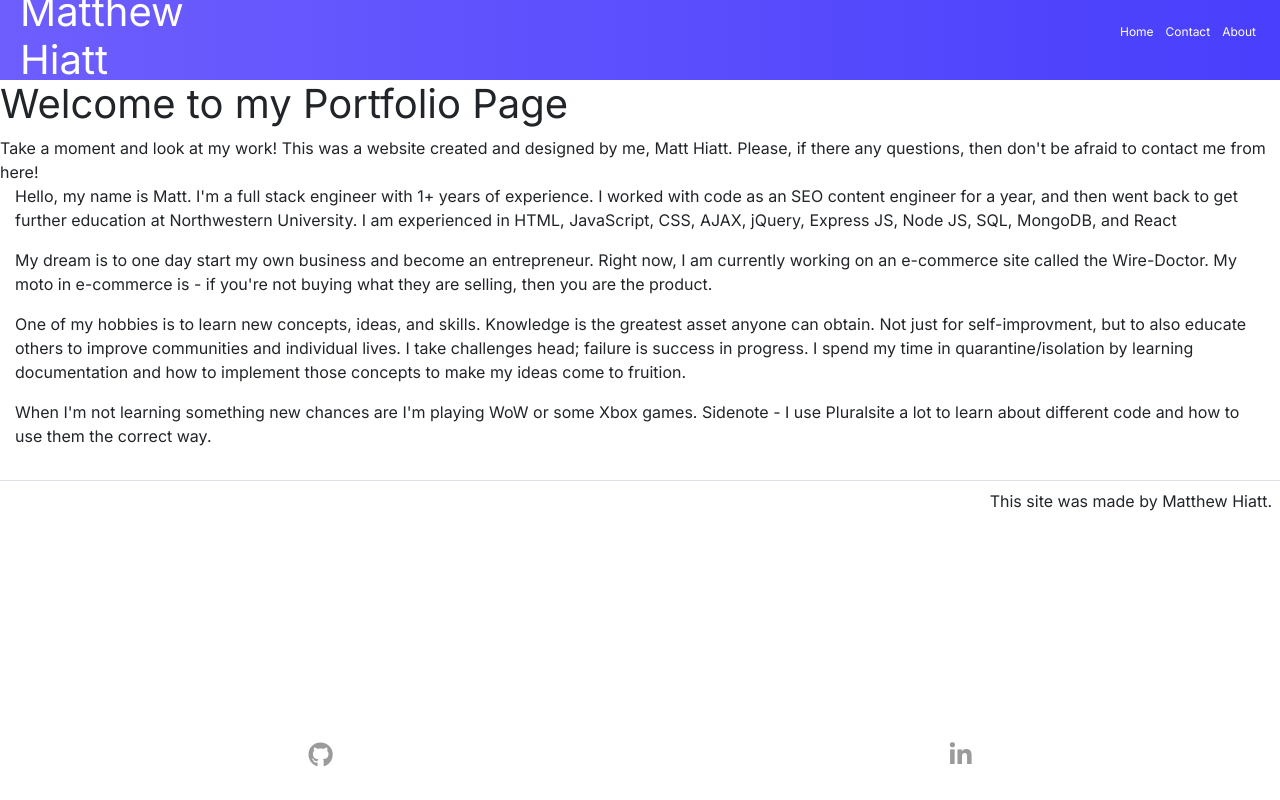
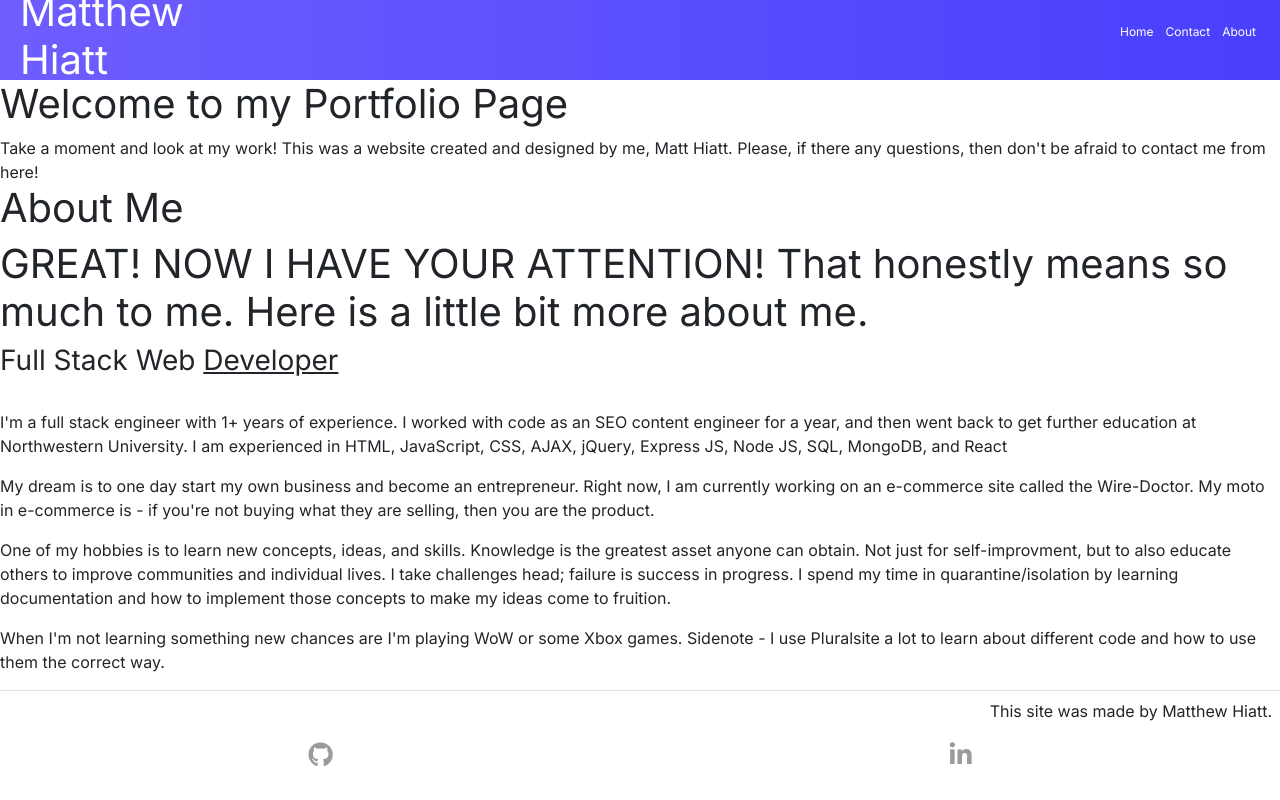
Before and after one commit to matthiatt/React-Portfolio, a React (Create React App) app: page /about in a window 1280 px wide. Built offline with nearby package versions, Linux system fonts and the light colour scheme.

Commit message:
new content

```diff
--- a/src/Pages/about.js
+++ b/src/Pages/about.js
@@ -1,16 +1,25 @@
-import React from "react";
-import ContentLink from "./contentLink";
+import React, { Component } from "react";
+import "./aboutStyles";
 
-function About() {
-  return (
-    <div>
-      <ContentLink>
+class About extends Component {
+  render() {
+    return (
+      <div className="containerDiv">
+        <h1 className="h1-topic">About Me</h1>
+        <h1>
+          GREAT! NOW I HAVE YOUR ATTENTION! That honestly means so much to me.
+          Here is a little bit more about me.
+        </h1>
+        <h3>
+          Full Stack Web <u>Developer</u>
+        </h3>
+        <br></br>
         <p>
-          Hello, my name is Matt. I'm a full stack engineer with 1+ years of
-          experience. I worked with code as an SEO content engineer for a year,
-          and then went back to get further education at Northwestern
-          University. I am experienced in HTML, JavaScript, CSS, AJAX, jQuery,
-          Express JS, Node JS, SQL, MongoDB, and React
+          I'm a full stack engineer with 1+ years of experience. I worked with
+          code as an SEO content engineer for a year, and then went back to get
+          further education at Northwestern University. I am experienced in
+          HTML, JavaScript, CSS, AJAX, jQuery, Express JS, Node JS, SQL,
+          MongoDB, and React
         </p>
 
         <p>
@@ -35,9 +44,9 @@ function About() {
           some Xbox games. Sidenote - I use Pluralsite a lot to learn about
           different code and how to use them the correct way.
         </p>
-      </ContentLink>
-    </div>
-  );
+      </div>
+    );
+  }
 }
 
 export default About;
--- /dev/null
+++ b/src/Pages/aboutStyles.css
@@ -0,0 +1,7 @@
+.containerDiv {
+    padding: 50px;
+    --containerDiv-flex:6;
+    padding: 100px;
+    background-color: #f4f5f9;
+    flex:var(--containerDiv-flex);
+}
--- a/src/Pages/contact.js
+++ b/src/Pages/contact.js
@@ -1,7 +1,16 @@
-import React from "react";
+import React, { Component } from "react";
+import Social from "../components/Social/socialBar";
 
-function Contact() {
-  <div></div>;
+class Contact extends Component {
+  render() {
+    return (
+      <div className="containerDiv">
+        <h1 className="h1-topic">Contact Me</h1>
+        <h3>Email : mhiatt62@gmail.com</h3>
+        <Social />
+      </div>
+    );
+  }
 }
 
 export default Contact;
--- a/src/Pages/contentLink.js
+++ /dev/null
@@ -1,16 +0,0 @@
-import React from "react";
-import Row from "react-bootstrap/Row";
-import Col from "react-bootstrap/Col";
-import Container from "react-bootstrap/Container";
-
-function ContentLink(props) {
-  return (
-    <Container fluid={true}>
-      <Row className="justify-content-center">
-        <Col md={12}>{props.children}</Col>
-      </Row>
-    </Container>
-  );
-}
-
-export default ContentLink;
--- a/src/Pages/home.js
+++ b/src/Pages/home.js
@@ -1,19 +1,26 @@
-import React from "react";
-import Jumbo from "../components/Jumbo/jumbo";
-import Carousel from "../components/CardContents/carousel";
-// passing data thru the props to display on the Home page when it's pressed.
-function Home(props) {
-  return (
-    <div>
-      <Jumbo
-        mainTitle={props.mainTitle}
-        scdTitle={props.scdTitle}
-        msg={props.msg}
-      />
-      <Carousel />
-      <br />
-    </div>
-  );
+import React, { Component } from "react";
+import ReactTypingEffect from "react-typing-effect";
+import profilepic from "../img/mattProfilePic.jpg";
+import Social from "../components/Social/socialBar";
+
+class Home extends Component {
+  render() {
+    return (
+      <div className="containerDiv home">
+        <img src={profilepic} alt="ProfilePic" className="profilepic"></img>
+        <ReactTypingEffect
+          className="reactEffect"
+          text={[
+            "Hi there!",
+            "My name is Matt Hiatt and I am looking for a career in fullstack development.",
+          ]}
+          speed={100}
+          eraseDelay={700}
+        />
+        <Social />
+      </div>
+    );
+  }
 }
 
 export default Home;
```
Also changed, not shown: src/Pages/homeStyles.css (added, +9 -0 lines).
